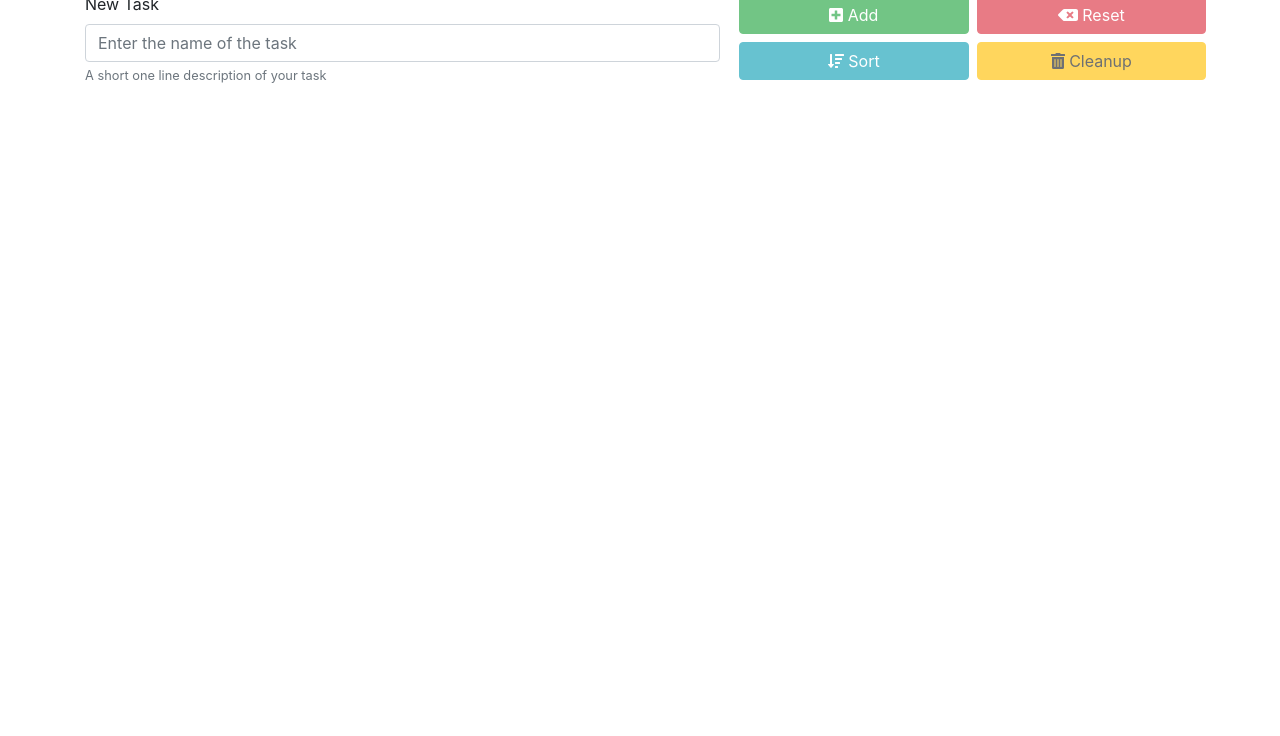
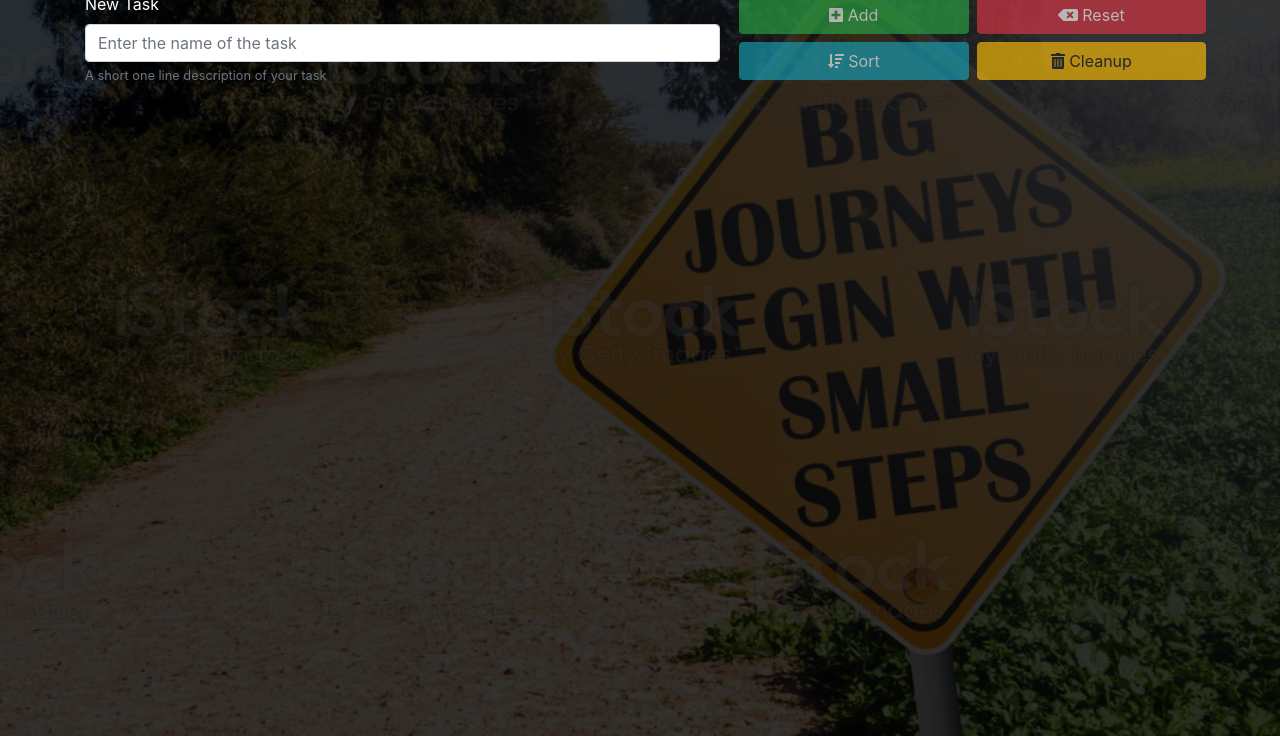
Before and after one commit to facz1609/to-do-list-using-bootstrap, a plain HTML site: page index.html in a window 1280 px wide. Shown: the part 64-800 px from the top of the page. Drawn offline with nearby package versions, Linux system fonts and the light colour scheme.

Commit message:
added background image

```diff
--- a/index.html
+++ b/index.html
@@ -19,10 +19,13 @@
 
     <link rel="stylesheet" href="style.css">
     <script async defer src="script.js"></script>
+
 </head>
 <body>
+    <div class="bg-image" style="background-image: url('bgimage.jpg');background-size: cover; height: 100vh;">
+            <div class="mask" style="background-color: rgba(0, 0, 0, 0.8); height: 100%;">
                     <div class="container">
-        <h1 class="h1" align="center">Todo List</h1>
+                        <h1 class="h1" align="center" >Todo List</h1>
                         <div class="row">
 
                             <!-- input area using form -->
@@ -58,5 +61,8 @@
                         <!-- Task Lists -->
                         <ul class="row list-group m-2" id="ulTasks"></ul>
                     </div>
-</body>
+                </div>
+            </div>
+        </div>
+    <div>
 </html>
--- a/style.css
+++ b/style.css
@@ -2,3 +2,7 @@
     color: #6c757d;
     text-decoration: line-through;
 }
+
+h1,.form-label{
+  color: white;
+}
```
Also changed, not shown: bgimage.jpg (added). Lines whose indentation alone changed are shown as unchanged.
